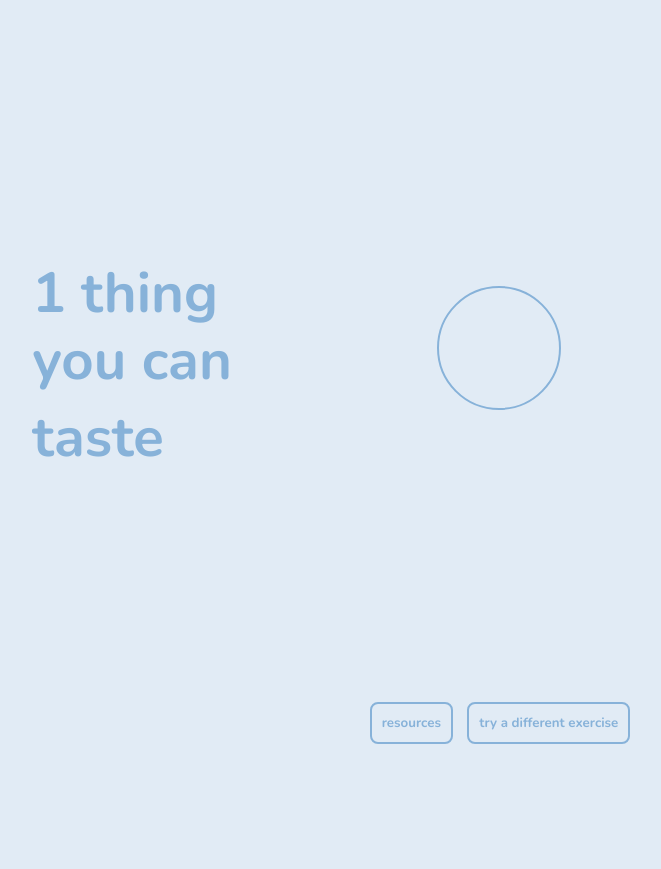
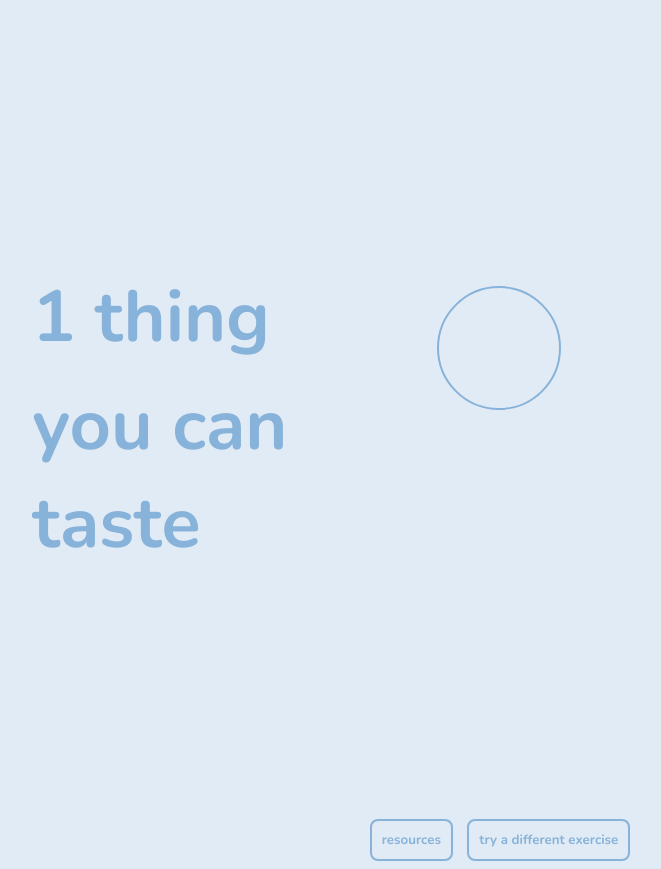
Before and after one commit to martincai8/grounded, a Flask app: page /senses/1 in a window 1280 px wide. Shown: the whole page, without its empty margins (140-801 px from the left). Before the commit the page ends 744 px from the top, so only its background shows below. Run offline with Flask 2, Linux system fonts and the light colour scheme.

Commit message:
changed font size back to px

```diff
--- a/static/css/senses.css
+++ b/static/css/senses.css
@@ -10,10 +10,10 @@
     font-family: Nunito;
     font-style: normal;
     font-weight: bold;
-    font-size: 4.4vw;
+    font-size: 72px;
     color: #87B2D9;
     padding-left: 13%;
-    margin-top:19%;
+    margin-top:20%;
     width: 40%;
 }
 
@@ -33,14 +33,14 @@
     box-sizing: border-box;
     margin-right: 20px;
     background-color: #E1EBF5;
+}
 
-
-}
 
 .checklist{
     padding-left: 5%;
+
+    width:60%;
     margin-top:22%;
-    width:60%;
     margin-left: auto;
     margin-right: auto;
 
```
